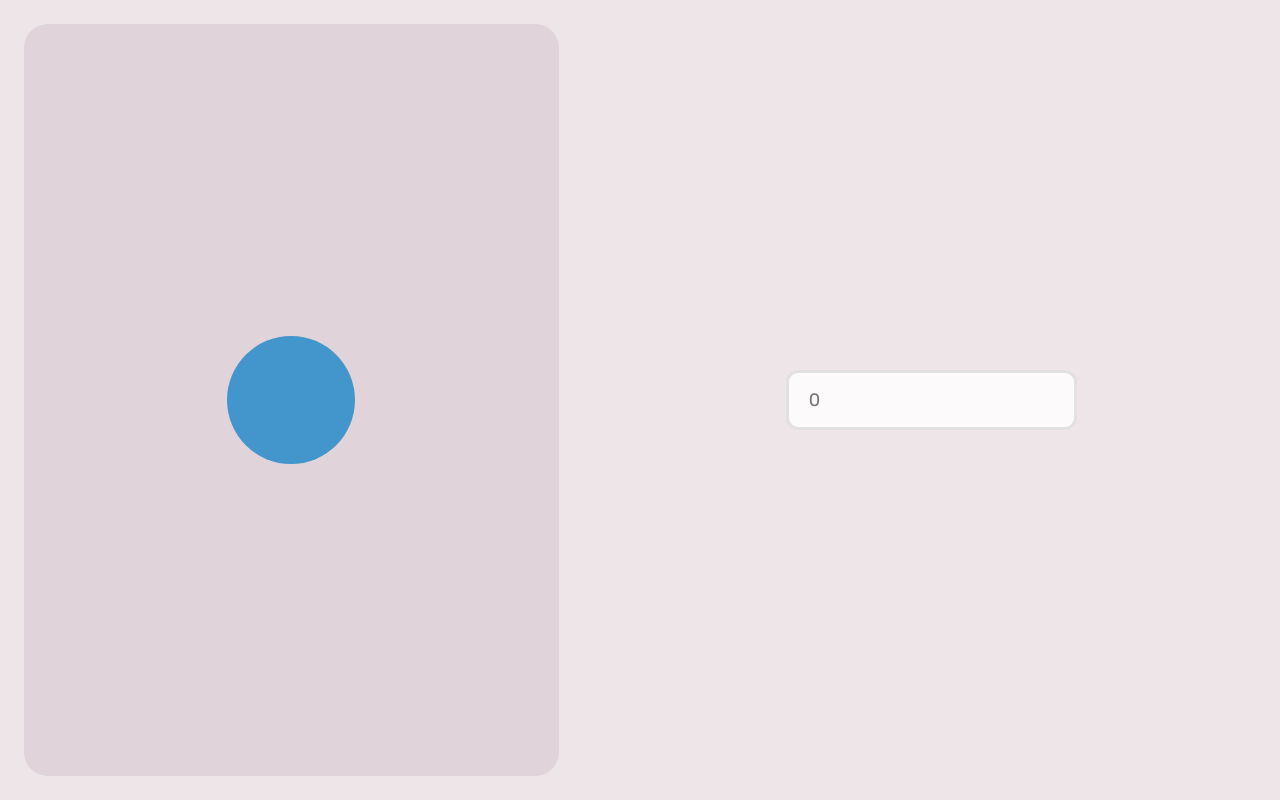
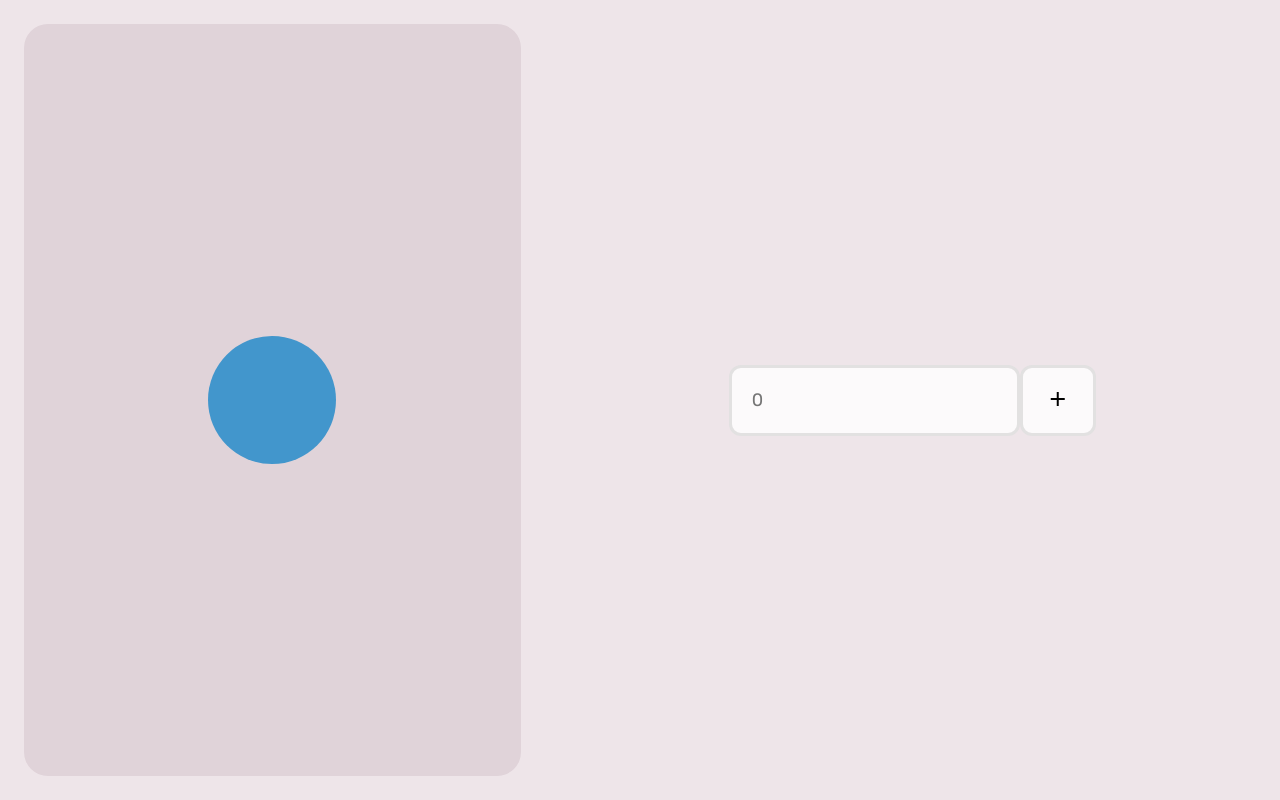
Before and after one commit to quentinguidee/water, a React (Create React App) app in the folder frontend/: page / in a window 1280 px wide. Built offline with nearby package versions, Linux system fonts and the light colour scheme.

Commit message:
[frontend] Add input button

```diff
--- a/frontend/public/index.html
+++ b/frontend/public/index.html
@@ -1,20 +1,22 @@
 <!DOCTYPE html>
 <html lang="en">
 <head>
-    <meta charset="utf-8" />
-    <link rel="icon" href="%PUBLIC_URL%/favicon.ico" />
-    <meta name="viewport" content="width=device-width, initial-scale=1" />
-    <meta name="theme-color" content="#000000" />
+    <meta charset="utf-8"/>
+    <link rel="icon" href="%PUBLIC_URL%/favicon.ico"/>
+    <meta name="viewport" content="width=device-width, initial-scale=1"/>
+    <meta name="theme-color" content="#000000"/>
     <meta
         name="description"
         content="Web site created using create-react-app"
     />
-    <link rel="apple-touch-icon" href="%PUBLIC_URL%/logo192.png" />
+    <link rel="stylesheet"
+          href="https://fonts.googleapis.com/css2?family=Material+Symbols+Outlined:opsz,wght,FILL,GRAD@48,500,0,0"/>
+    <link rel="apple-touch-icon" href="%PUBLIC_URL%/logo192.png"/>
     <!--
       manifest.json provides metadata used when your web app is installed on a
       user's mobile device or desktop. See https://developers.google.com/web/fundamentals/web-app-manifest/
     -->
-    <link rel="manifest" href="%PUBLIC_URL%/manifest.json" />
+    <link rel="manifest" href="%PUBLIC_URL%/manifest.json"/>
     <!--
       Notice the use of %PUBLIC_URL% in the tags above.
       It will be replaced with the URL of the `public` folder during the build.
--- a/frontend/src/components/InputWater/InputWater.jsx
+++ b/frontend/src/components/InputWater/InputWater.jsx
@@ -4,8 +4,11 @@ import styles from "./InputWater.module.sass";
 
 function InputWater() {
     return (
-        <div>
+        <div className={styles.wrapper}>
             <input className={styles.input} type="number" placeholder="0"/>
+            <button className={styles.button}>
+                <span className="material-symbols-outlined">add</span>
+            </button>
         </div>
     );
 }
--- a/frontend/src/components/InputWater/InputWater.module.sass
+++ b/frontend/src/components/InputWater/InputWater.module.sass
@@ -1,5 +1,8 @@
-// import colors
 @import '../../styles/colors'
+
+.wrapper
+    display: flex
+    flex-direction: row
 
 .input
     padding: 16px 20px
@@ -18,3 +21,14 @@
 
 input[type=number]
     -moz-appearance: textfield
+
+.button
+    padding: 19px 23px
+    background-color: rgba(255, 255, 255, 0.8)
+    outline: none
+    border-radius: 12px
+    border: 3px solid rgba(0, 0, 0, 0.1)
+    cursor: pointer
+
+    &:hover
+        background-color: $secondary-background
```
Lines whose indentation alone changed are shown as unchanged.
